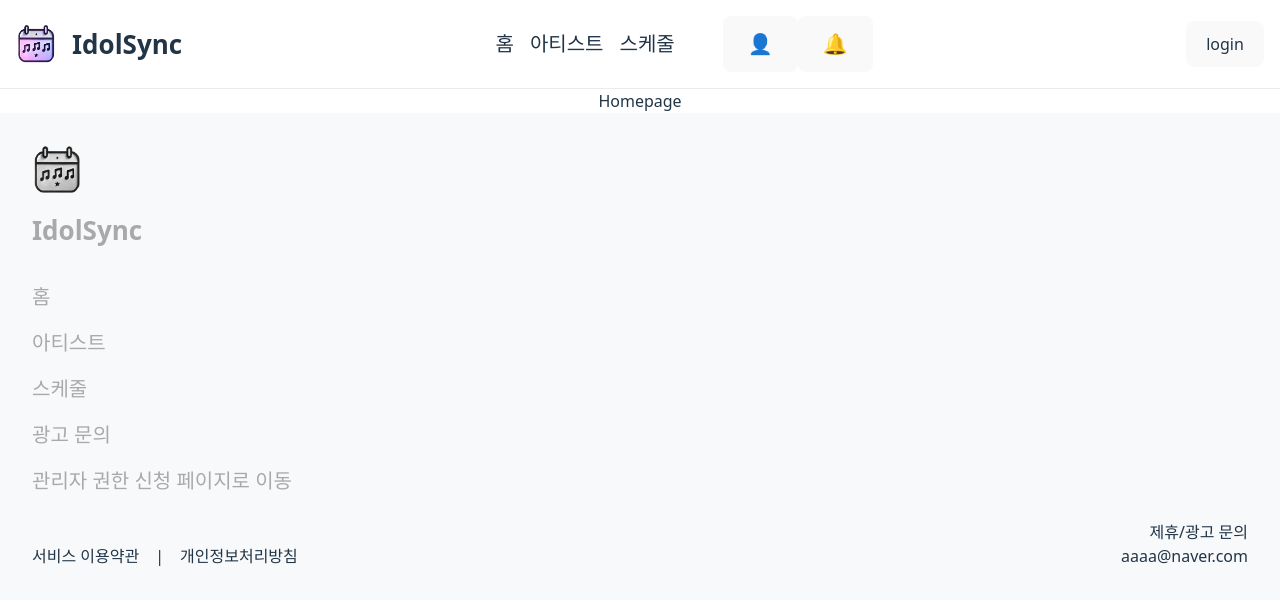
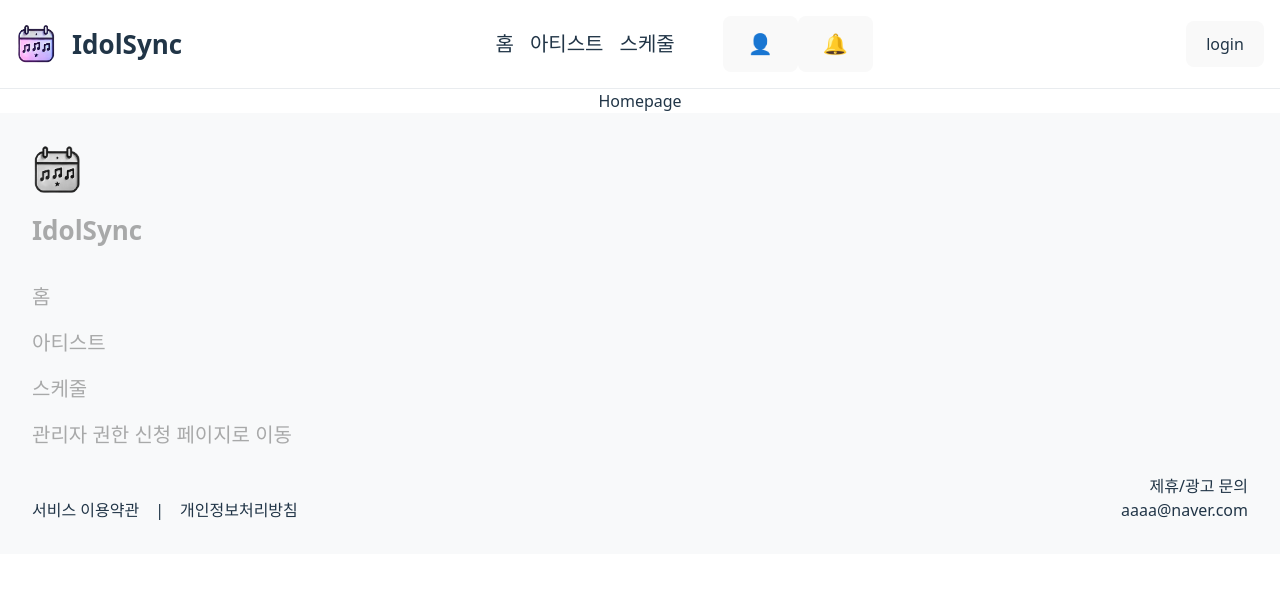
Before and after one commit to oz-4team/bbang-fe, a React (Vite) app: page / in a window 1280 px wide. Shown: the top 604 px of the page. Built offline with nearby package versions, Linux system fonts and the light colour scheme; no server answers.

Commit message:
✨ 광고 문의 중복이라서 삭제

```diff
--- a/src/components/Footer.jsx
+++ b/src/components/Footer.jsx
@@ -52,7 +52,7 @@ const Footer = () => {
                 <li style={{ paddingBottom: "1rem" }}>홈</li>
                 <li style={{ paddingBottom: "1rem" }}>아티스트</li>
                 <li style={{ paddingBottom: "1rem" }}>스케줄</li>
-                <li style={{ paddingBottom: "1rem" }}>광고 문의</li>
+                {/* <li style={{ paddingBottom: "1rem" }}>광고 문의</li> */}
                 <li style={{ paddingBottom: "1rem" }}>
                   관리자 권한 신청 페이지로 이동
                 </li>
```
